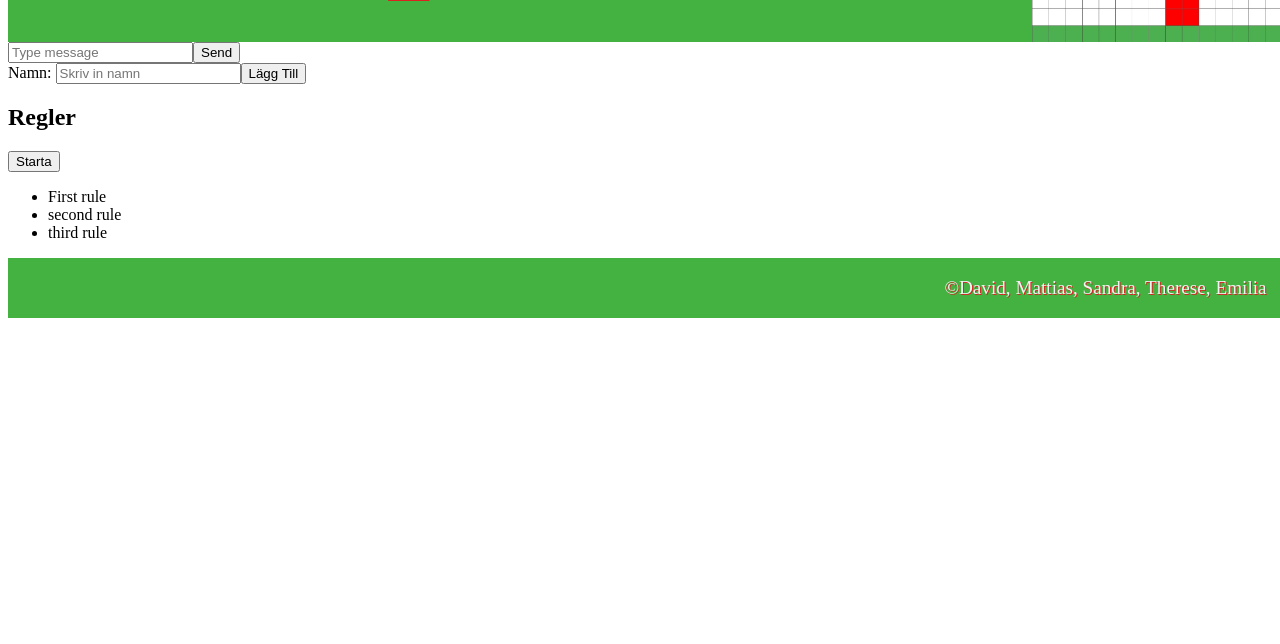
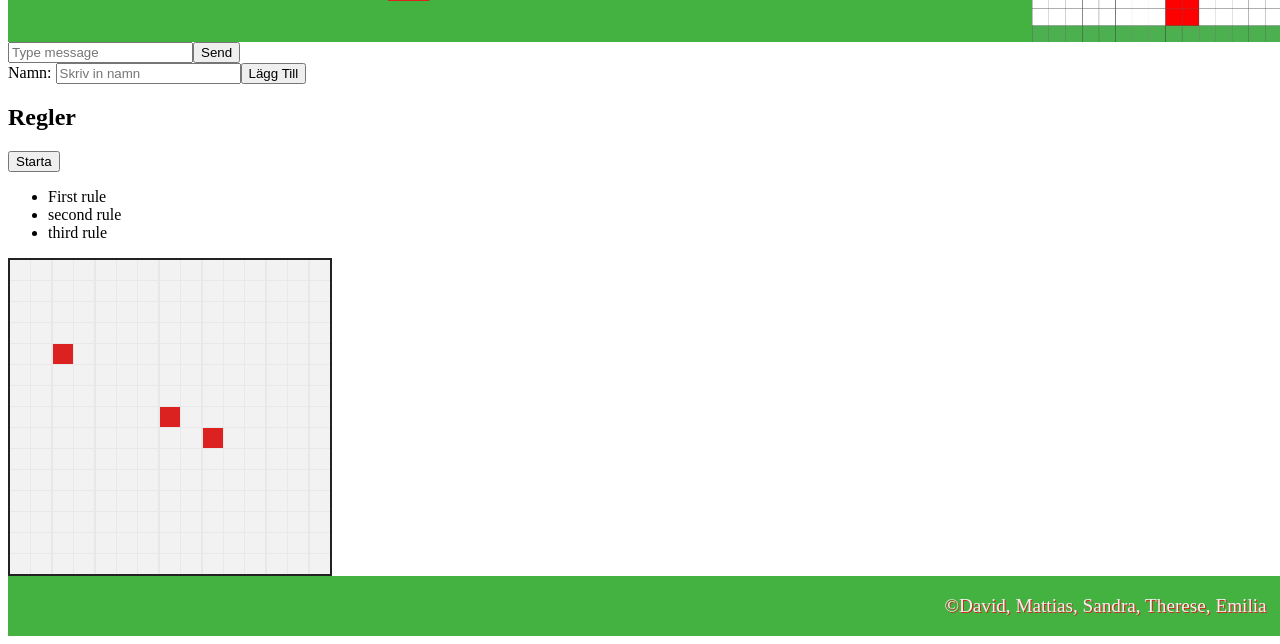
Before and after one commit to davidstalgren/apiutv-grupp-8, a website built with Vite: page frontend/index.html in a window 1280 px wide. Shown: the part 216-860 px from the top of the page. Before the commit the page ends 800 px from the top, so only its background shows below. Built offline with nearby package versions, Linux system fonts and the light colour scheme; files whose address does not match are found by name.

Commit message:
add rendering of grid for drawing

```diff
--- /dev/null
+++ b/frontend/scripts/gridDrawing.js
@@ -0,0 +1,55 @@
+const app = document.querySelector('#app');
+
+export function renderGridContainer() {
+    const gridContainer = document.createElement('div');
+    gridContainer.className = 'gridContainer';
+
+    app.append(gridContainer);
+
+    gridDrawing();
+}
+
+
+export function gridDrawing() {
+
+    const gridContainer = document.querySelector('.gridContainer');
+    gridContainer.innerHTML = '';
+
+    const rows = 15;
+    const colors = [
+        '#F2F2F2',
+        '#DC2121',
+        '#FFDF36',
+        '#3648EC',
+        '#43B241',
+    ]
+
+    const gridLayout = [
+        [0,0,0,0,0, 0,0,0,0,0, 0,0,0,0,0],
+        [0,0,0,0,0, 0,0,0,0,0, 0,0,0,0,0],
+        [0,0,0,0,0, 0,0,0,0,0, 0,0,0,0,0],
+        [0,0,0,0,0, 0,0,0,0,0, 0,0,0,0,0],
+        [0,0,1,0,0, 0,0,0,0,0, 0,0,0,0,0],
+        [0,0,0,0,0, 0,0,0,0,0, 0,0,0,0,0],
+        [0,0,0,0,0, 0,0,0,0,0, 0,0,0,0,0],
+        [0,0,0,0,0, 0,0,1,0,0, 0,0,0,0,0],
+        [0,0,0,0,0, 0,0,0,0,1, 0,0,0,0,0],
+        [0,0,0,0,0, 0,0,0,0,0, 0,0,0,0,0],
+        [0,0,0,0,0, 0,0,0,0,0, 0,0,0,0,0],
+        [0,0,0,0,0, 0,0,0,0,0, 0,0,0,0,0],
+        [0,0,0,0,0, 0,0,0,0,0, 0,0,0,0,0],
+        [0,0,0,0,0, 0,0,0,0,0, 0,0,0,0,0],
+        [0,0,0,0,0, 0,0,0,0,0, 0,0,0,0,0],
+        ]
+
+    for(let i = 0; i < rows; i++) {
+
+        for(let j = 0; j < rows; j++) {
+            const pixel = document.createElement('div');
+            pixel.className = 'pixel';
+            pixel.style.backgroundColor = colors[gridLayout[i][j]];
+
+            gridContainer.append(pixel);
+        }
+    }
+}
--- a/frontend/scripts/main.js
+++ b/frontend/scripts/main.js
@@ -3,6 +3,7 @@ import { io } from 'socket.io-client';
 import { renderAddUsers } from './addUsers';
 import { renderUserChat } from './userChat';
 import { renderStartInformation } from './information';
+import { renderGridContainer } from './gridDrawing';
 const socket = io('http://localhost:3000');
 
 function init() {
@@ -12,6 +13,7 @@ function init() {
   renderUserChat();
   renderAddUsers();
   renderStartInformation();
+  renderGridContainer();
 };
 
 socket.on('chat', (msg) => {
--- a/frontend/style.scss
+++ b/frontend/style.scss
@@ -35,110 +35,17 @@ h1 {
   margin-right:15px;
 }
 
-/*h1 {
-  font-size: 10rem;
-  line-height: 1.1;
-}
+.gridContainer {
+  display: grid;
+  width: 320px;
+  grid-template-columns: repeat(15, 1fr);
+  grid-template-rows: repeat(15, 1fr);
+  gap: 1px;
+  border: 2px solid #222222;
+  background-color: #E8E8E8;
 
-.headerDiv {
-  width: 100vh;
-}
-
-.headerImg {
-  width: 250px;
-  height: 250px;
-}*/
-
-/*:root {
-  font-family: Inter, system-ui, Avenir, Helvetica, Arial, sans-serif;
-  line-height: 1.5;
-  font-weight: 400;
-
-  color-scheme: light dark;
-  color: rgba(255, 255, 255, 0.87);
-  background-color: #242424;
-
-  font-synthesis: none;
-  text-rendering: optimizeLegibility;
-  -webkit-font-smoothing: antialiased;
-  -moz-osx-font-smoothing: grayscale;
-  -webkit-text-size-adjust: 100%;
-}
-
-a {
-  font-weight: 500;
-  color: #646cff;
-  text-decoration: inherit;
-}
-a:hover {
-  color: #535bf2;
-}
-
-body {
-  margin: 0;
-  display: flex;
-  place-items: center;
-  min-width: 320px;
-  min-height: 100vh;
-}
-
-#app {
-  max-width: 1280px;
-  margin: 0 auto;
-  padding: 2rem;
-  text-align: center;
-}
-
-.logo {
-  height: 6em;
-  padding: 1.5em;
-  will-change: filter;
-  transition: filter 300ms;
-}
-.logo:hover {
-  filter: drop-shadow(0 0 2em #646cffaa);
-}
-.logo.vanilla:hover {
-  filter: drop-shadow(0 0 2em #f7df1eaa);
-}
-
-.card {
-  padding: 2em;
-}
-
-.read-the-docs {
-  color: #888;
-}
-
-button {
-  border-radius: 8px;
-  border: 1px solid transparent;
-  padding: 0.6em 1.2em;
-  font-size: 1em;
-  font-weight: 500;
-  font-family: inherit;
-  background-color: #1a1a1a;
-  cursor: pointer;
-  transition: border-color 0.25s;
-}
-button:hover {
-  border-color: #646cff;
-}
-button:focus,
-button:focus-visible {
-  outline: 4px auto -webkit-focus-ring-color;
-}
-
-@media (prefers-color-scheme: light) {
-  :root {
-    color: #213547;
-    background-color: #ffffff;
-  }
-  a:hover {
-    color: #747bff;
-  }
-  button {
-    background-color: #f9f9f9;
+  .pixel {
+    width: 20px;
+    height: 20px;
   }
 }
-*/
```
Also changed, not shown: frontend/style.css, 1 other file.
